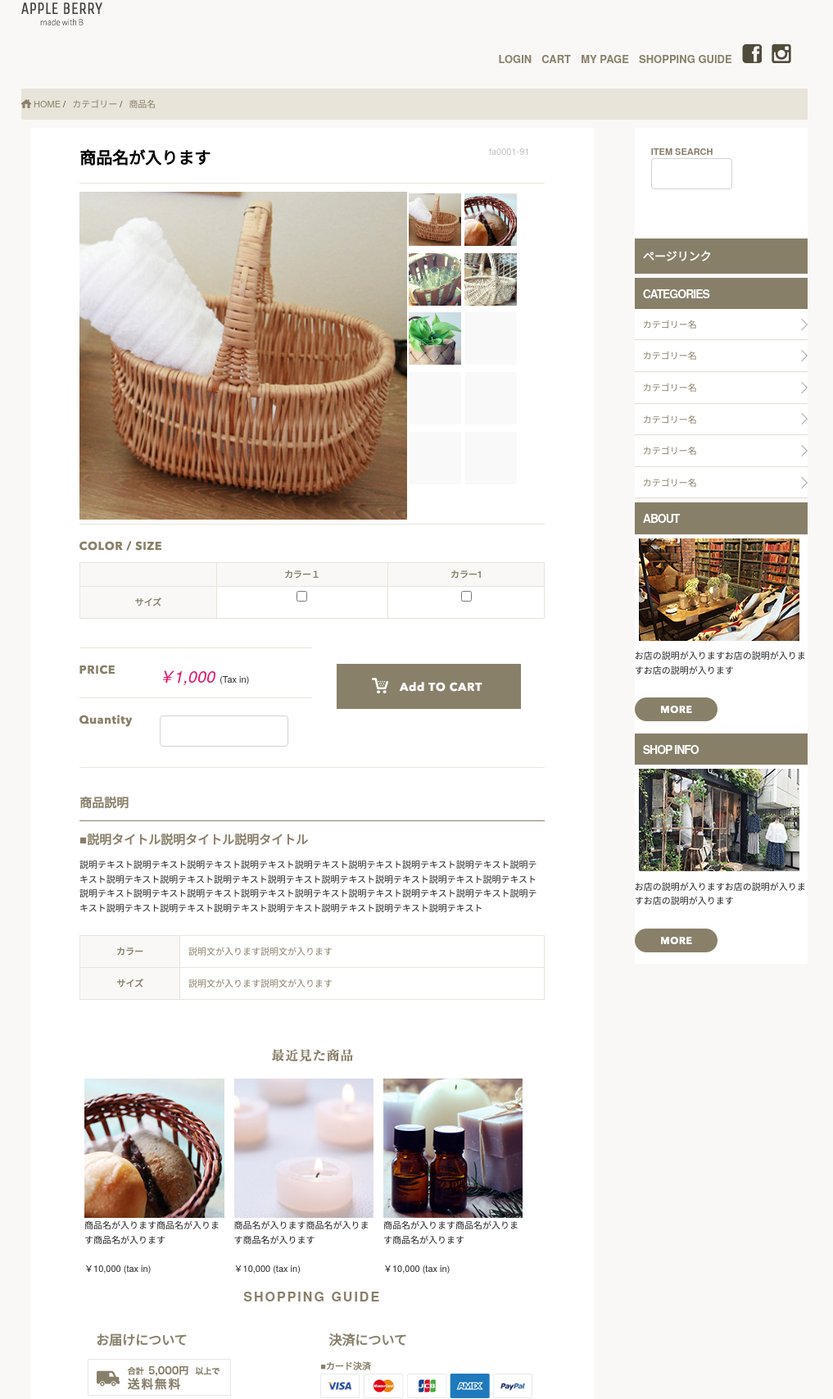
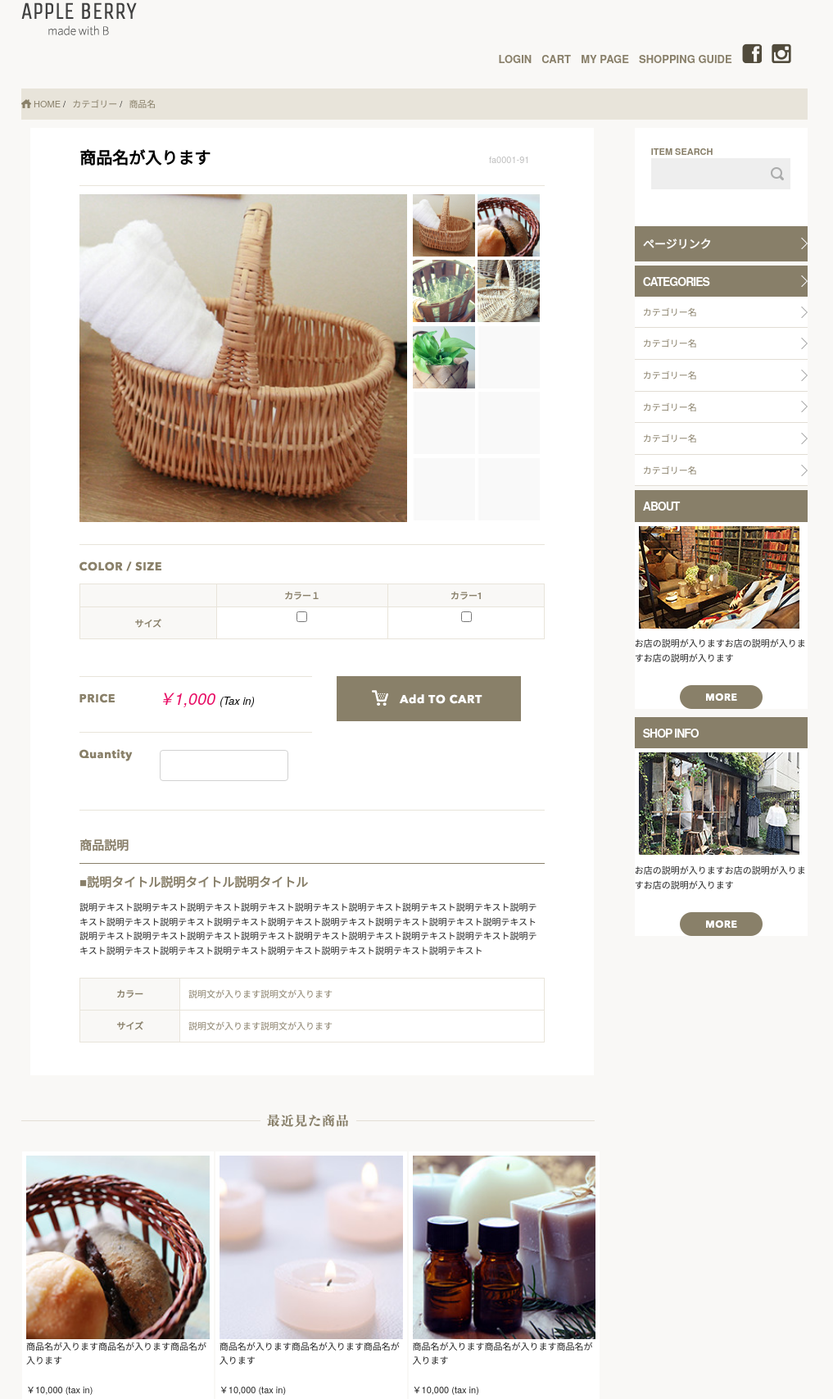
Before and after one commit to aifrkw/shopping-site, a plain HTML site: page product.html in a window 1280 px wide. Shown: the part 17-1724 px from the top of the page at 82% size, without its empty margins (134-1151 px from the left). Drawn offline with nearby package versions, Linux system fonts and the light colour scheme.

Commit message:
second commit

```diff
--- a/css/appleberry.scss
+++ b/css/appleberry.scss
@@ -135,17 +135,40 @@ header {
     background-color: $beige1;
     @include fontsize(11);
 
-    h2 {
-        color: $brown1;
-        @include fontsize(16);
-        font-weight: bold;
-        text-align: center;
-        letter-spacing: 0.2rem;
+    .title {
+
         margin: 10px 0;
     }
 
+@media (max-width: 550px){
+
+    h2.title_pc{
+        display: none;
+    }
+    h2.title_sp{
+        padding: 20px 0;
+        margin: 0;
+        clear: both;
+        img{
+            display: block;
+            margin: 0 auto;
+
+        }
+    }
+}
+
+@media (min-width: 551px){
+    h2.title_sp{
+        display: none;
+    }
+
+    h2.title_pc{
+        clear: both;
+    }
+}
+
     .item {
-        width: 42%;
+        width: 45%;
         float: left;
         background-color: white;
         padding: 5px;
@@ -161,7 +184,7 @@ header {
 
     @media (min-width: 551px) {
         .item {
-            width: 30%;
+            width: 31.5%;
         }
     }
     .sidebar {
@@ -172,6 +195,13 @@ header {
             padding: 10px;
             font-weight: bold;
             margin-bottom: 0;
+
+            }
+
+            h3.categories_title{
+                background-image: url(../images/top/next_icon.png);
+            background-repeat: no-repeat;
+            background-position: right center;
         }
 
         a.pagelink {
@@ -183,6 +213,9 @@ header {
             margin-bottom: 5px;
             text-decoration: none;
             display: block;
+            background-image: url(../images/top/next_icon.png);
+            background-repeat: no-repeat;
+            background-position: right center;
         }
 
         .search-box {
@@ -193,6 +226,7 @@ header {
                 font-weight: bold;
             }
         }
+
         .categories_li {
             margin-bottom: 5px;
 
@@ -225,7 +259,8 @@ header {
             }
             img.more {
                 text-align: center;
-                margin-bottom: 10px;
+                display:block;
+                margin:0px auto 10px;
             }
         }
 
@@ -237,7 +272,8 @@ header {
             }
             img.more {
                 text-align: center;
-                margin-bottom: 10px;
+                display:block;
+                margin:0px auto 10px;
             }
         }
     }
@@ -377,15 +413,22 @@ header {
 
 
     .product_title{
-        padding: 20px 0 30px 0;
+        padding: 20px 0 20px 0;
+       height: 30px;
 
     .product_name{
         width: 500px;
         display: flex;
          float: left;
+
+
     }
     span.product_code{
-        padding: 20px 0;
+        padding: 10px 0;
+        vertical-align: bottom;
+        display: block;
+
+
     }
     }
 }
@@ -394,20 +437,23 @@ header {
 #display_image {
     float: left;
     width: 400px;
+    margin-right:7px;
     img {
         width: 100%;
     }
 }
 
 #list_image {
-    width: 160px;
+    width: 155px;
     list-style: none;
     display: flex;
+    justify-content: space-between;
     flex-wrap: wrap;
 
+
     li {
-        width: 40%;
-        margin: 2px;
+        width: 49%;
+        margin: 0px 0px 0px;
         img {
             width: 100%;
             cursor: pointer;
@@ -418,7 +464,8 @@ header {
 
 @media (max-width: 550px){
     #display_image{
-        width: 280px;
+        width: 100%;
+
     }
         #list_image{
             width: 100%;
@@ -435,6 +482,7 @@ header {
 
     padding: 10px 0;
     border-bottom: 1px solid $beige2;
+    margin-bottom: 10px;
 
 
     img {
@@ -471,13 +519,23 @@ header {
 
         }
     }
-    span {
+    .price {
+        display: inline-block;
         padding-left: 50px;
         padding-right: 5px;
         @include fontsize(20);
         color: #e80f66;
         font-style: italic;
+        vertical-align: top;
+
+        span{
+            @include fontsize(13);
+            padding-left: 5px;
+            color: #000000;
+        }
     }
+
+
 
     input.quantity {
         margin-left: 30px;
@@ -487,7 +545,7 @@ header {
 }
 .add_to_cart {
         text-align: center;
-        padding: 10px 0;
+        //padding: 10px 0;
     }
 
 @media (min-width: 551px){
@@ -504,6 +562,9 @@ header {
 
     .add_to_cart{
         display: flex;
+        img.add_to_cart{
+            padding: 0;
+        }
     }
 }
 .product_explain{
@@ -613,7 +674,7 @@ button.owl-dot .active span{
 
 .owl-dot span {
     width: 25px;
-    height: 5px;
+    height: 3px;
     margin: 2px 7px;
     background: #D6D6D6;
     display: block;
@@ -635,3 +696,17 @@ button.owl-dot .active span{
     display: block;
     clear: both;
 }
+
+.search-box input[type="text"]{
+    width:170px;/*横幅*/
+    margin-bottom: 0px;/*スペース*/
+    border-radius: 0;/*角丸*/
+    border: 0;/*枠線*/
+    font-size: 11px;/*文字サイズ*/
+    font-size: 1.1rem;/*文字サイズ*/
+    background-color: #eee;/*外形の色*/
+    background-image: url(../images/top/search_icon.png);/*背景の虫メガネ画像*/
+    background-position: 95% center;/*背景のポジション*/
+    background-repeat: no-repeat;/*背景の画像のリピート設定*/
+    font-style: italic;/*フォントのスタイル*/
+}
--- a/product.html
+++ b/product.html
@@ -40,18 +40,18 @@
     <div id="header_in" class="container">
       <div class="row">
         <div class="seven columns logo">
-          <img class="u-max-full-width" src="images/top_sp/logo.png" alt="APPLE BERRY" src set="images/top_sp/logo@2x.png 2x" />
+          <img class="u-max-full-width" src="images/top/logo.png" alt="APPLE BERRY" srcset="images/top/logo@2x.png 2x" />
         </div>
         <div class="five columns navi">
 
           <ul class="sp_navi">
-            <li><a href="https://web.facebook.com/FacebookAfrica/"><img class="u-max-full-width" src="images/top_sp/fb.png" alt="facebook" src set="images/top_sp/fb@2x.png 2x" /></a></li>
-            <li><a href="https://www.instagram.com/?hl=ja"><img class="u-max-full-width" src="images/top_sp/insta.png" alt="instagram" src set="images/top_sp/insta@2x.png 2x" /></a></li>
-            <li><a href="https://www.instagram.com/?hl=ja"><img class="u-max-full-width" src="images/top_sp/menu_icon.png" alt="menu" src set="images/top_sp/menu_icon@2x.png 2x" /></a></li>
+            <li><a href="https://web.facebook.com/FacebookAfrica/"><img class="u-max-full-width" src="images/top_sp/fb.png" alt="facebook" srcset="images/top_sp/fb@2x.png 2x" /></a></li>
+            <li><a href="https://www.instagram.com/?hl=ja"><img class="u-max-full-width" src="images/top_sp/insta.png" alt="instagram" srcset="images/top_sp/insta@2x.png 2x" /></a></li>
+            <li><a href="https://www.instagram.com/?hl=ja"><img class="u-max-full-width" src="images/top_sp/menu_icon.png" alt="menu" srcset="images/top_sp/menu_icon@2x.png 2x" /></a></li>
           </ul>
           <ul class="sp_navi_list">
             <li><a href="">LOGIN</a></li>
-            <li><a href="">CART</a></a>
+            <li><a href="">CART</a>
             </li>
             <li><a href="">MY PAGE</a></li>
             <li><a href="">SHOPPING GUIDE</a></li>
@@ -65,12 +65,13 @@
           <div class="pc_navi">
             <ul class="pc_navi_li">
               <li><a href="">LOGIN</a></li>
-              <li><a href="">CART</a></a>
+              <li><a href="">CART</a>
               </li>
               <li><a href="">MY PAGE</a></li>
               <li><a href="">SHOPPING GUIDE</a></li>
-              <li><a href="https://web.facebook.com/FacebookAfrica/"><img class="u-max-full-width" src="images/top_sp/fb.png" alt="facebook" src set="images/top_sp/fb@2x.png 2x" /></a></li>
-              <li><a href="https://www.instagram.com/?hl=ja"><img class="u-max-full-width" src="images/top_sp/insta.png" alt="instagram" src set="images/top_sp/insta@2x.png 2x" /></a></l </ul>
+              <li><a href="https://web.facebook.com/FacebookAfrica/"><img class="u-max-full-width" src="images/top_sp/fb.png" alt="facebook" srcset="images/top_sp/fb@2x.png 2x" /></a></li>
+              <li><a href="https://www.instagram.com/?hl=ja"><img class="u-max-full-width" src="images/top_sp/insta.png" alt="instagram" srcset="images/top_sp/insta@2x.png 2x" /></a></li>
+          </ul>
           </div>
 
 
@@ -100,21 +101,27 @@
               </div>
               <div class="clearfix">
                 <ul id=list_image>
-                  <li><img src="images/products/pro_img_01.jpg" alt="商品" </li>
-                    <li><img src="images/products/pro_img_02.jpg" alt="商品" </li>
-                      <li><img src="images/products/pro_img_03.jpg" alt="商品" </li>
-                        <li><img src="images/products/pro_img_04.jpg" alt="商品" </li>
-                          <li><img src="images/products/pro_img_05.jpg" alt="商品" </li>
-                            <li><img src="images/products/gray_pro_img.jpg" alt="商品" </li>
-                              <li><img src="images/products/gray_pro_img.jpg" alt="商品" </li>
-                                <li><img src="images/products/gray_pro_img.jpg" alt="商品" </li>
-                                  <li><img src="images/products/gray_pro_img.jpg" alt="商品" </li>
-                                    <li><img src="images/products/gray_pro_img.jpg" alt="商品" </li>
+                  <li><img src="images/products/pro_img_01.jpg" alt="商品"></li>
+                    <li><img src="images/products/pro_img_02.jpg" alt="商品"></li>
+                      <li><img src="images/products/pro_img_03.jpg" alt="商品"></li>
+                        <li><img src="images/products/pro_img_04.jpg" alt="商品"></li>
+                          <li><img src="images/products/pro_img_05.jpg" alt="商品"></li>
+                            <li><img src="images/products/gray_pro_img.jpg" alt="商品"></li>
+                              <li><img src="images/products/gray_pro_img.jpg" alt="商品"></li>
+                                <li><img src="images/products/gray_pro_img.jpg" alt="商品"></li>
+                                  <li><img src="images/products/gray_pro_img.jpg" alt="商品"></li>
+                                    <li><img src="images/products/gray_pro_img.jpg" alt="商品"></li>
                 </ul>
+<script>$(window).load(function(){
+  $("#list_image img").click(function(){
+    var img_src = $(this).attr("src");
+    $("#display_image img").attr("src", img_src);
+  });
+});</script>
 </div>
                 <div class="clearfix">
                   <div class="product_info">
-                    <img src="images/products/title_color.png" art="COLOR">
+                    <img src="images/products/title_color.png" alt="COLOR">
                     <table>
                       <tr>
                         <th></th>
@@ -133,12 +140,12 @@
               <div class="clearfix">
                 <div class="flexbox">
                 <div class="product_info">
-                  <img src="images/products/title_price.png" art="Price">
-                  <span>￥1,000</span>(Tax in)
+                  <img src="images/products/title_price.png" alt="Price">
+                  <div class="price">￥1,000<span>(Tax in)</span></div>
                 </div>
 
                 <div class="product_info">
-                  <img src="images/products/title_quantity.png" art="Quantity">
+                  <img src="images/products/title_quantity.png" alt="Quantity">
                   <input class="quantity" type="text">
                 </div>
                 </div>
@@ -174,12 +181,12 @@
           </table>
         </div>
       </div>
+</div>
 
 
 
-
-      <h2><img src="images/list/title_recent_pro.png" alt="最近見た商品"></h2>
-
+      <h2 class="title_pc"><img src="images/list/recent_pro_pc.png" alt="最近見た商品"></h2>
+      <h2 class="title_sp"><img src="images/list/title_recent_pro.png" alt="最近見た商品"></h2>
       <div class="clearfix">
         <div class="item">
           <img class="u-max-full-width" src="images/top/item_10.jpg" alt="New item">
@@ -194,7 +201,8 @@
           <p>商品名が入ります商品名が入ります商品名が入ります<br><br>￥10,000 (tax in)</p>
         </div>
       </div>
-      <h2>SHOPPING GUIDE</h2>
+      <h2 class="title_pc"><img class="u-max-full-width" src="images/top/title_guide.png" alt="Shopping Guide"></h2>
+      <h2 class="title_sp"><img class="u-max-full-width" src="images/top_sp/title_guide.png" alt="Shopping Guide"></h2>
       <div class="shopping_guide">
         <div class="otodoke">
           <div class="otodoke_title">お届けについて</div>
@@ -215,7 +223,7 @@
           </p>
         </div>
       </div>
-      </div>
+
       </div>
 
 
@@ -227,7 +235,7 @@
       </div>
       <a class="pagelink" href="">ページリンク</a>
       <div class="categories">
-        <h3>CATEGORIES</h3>
+        <h3 class="categories_title">CATEGORIES</h3>
         <ul class="categories_li">
           <li><a class="categories" href="">カテゴリー名</a></li>
           <li><a class="categories" href="">カテゴリー名</a></li>
@@ -255,7 +263,7 @@
   </div>
   </div>
   </div>
-  </div>
+
 
   <footer>
     <div class="page_top">
```
Also changed, not shown: index.html (+16 -13 lines), list.html (+15 -14 lines), css/appleberry.css, 1 other file.
